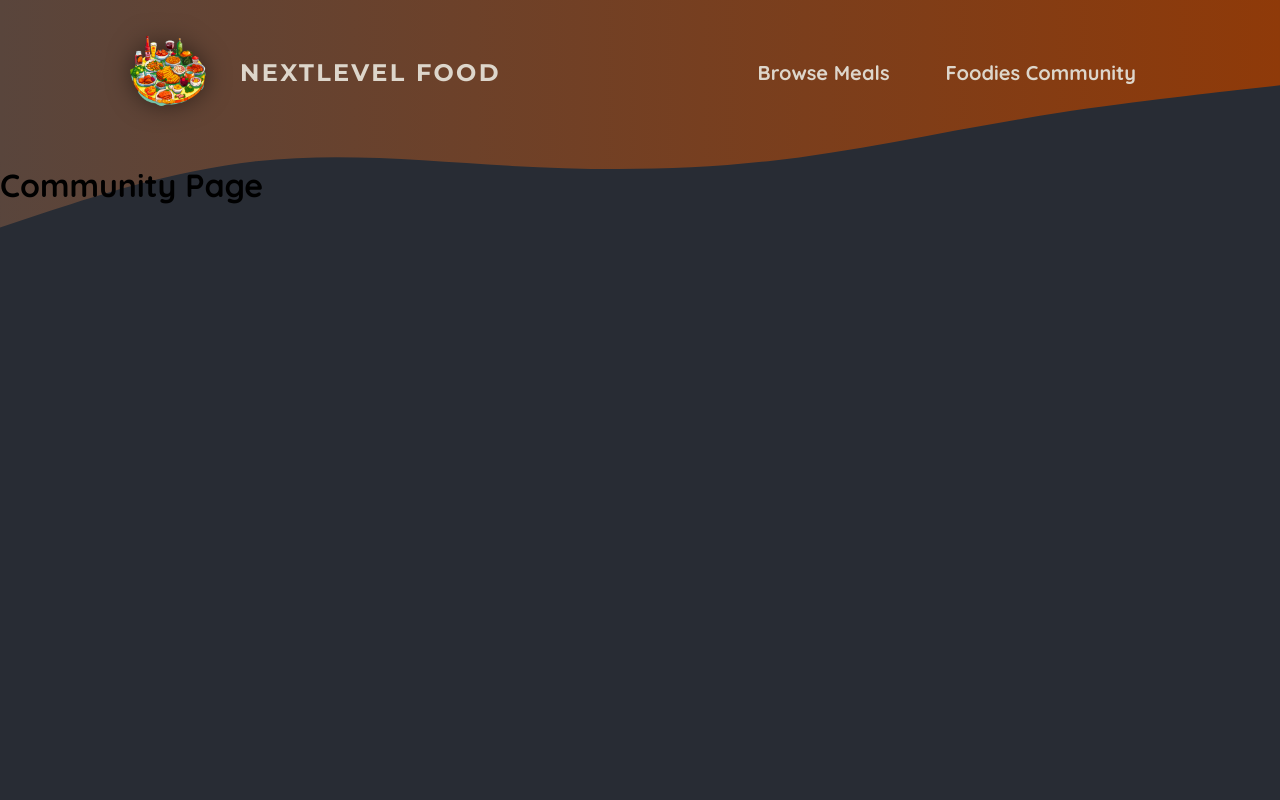
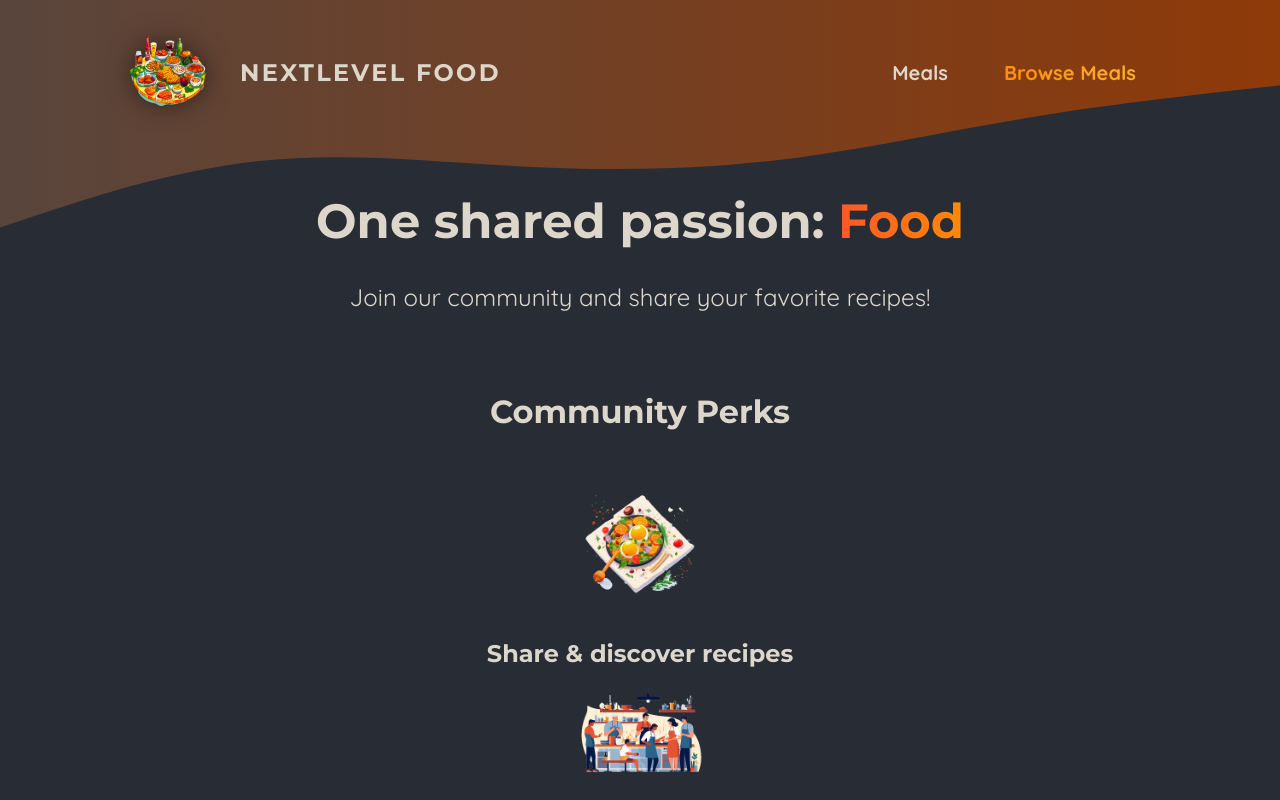
Before and after one commit to jxhnkndl/nextlevel-food, a Next.js app: page /community in a window 1280 px wide. Shown: the top 800 px of the page. Built offline with nearby package versions, Linux system fonts and the light colour scheme.

Commit message:
split nav links into separate client components

```diff
--- a/app/community/page.js
+++ b/app/community/page.js
@@ -1,9 +1,40 @@
-import React from 'react'
+import Image from 'next/image';
+
+import mealIcon from '@/assets/icons/meal.png';
+import communityIcon from '@/assets/icons/community.png';
+import eventsIcon from '@/assets/icons/events.png';
+import classes from './page.module.css';
 
 export default function CommunityPage() {
   return (
-    <meal>
-      <h1>Community Page</h1>
-    </meal>
-  )
+    <>
+      <header className={classes.header}>
+        <h1>
+          One shared passion: <span className={classes.highlight}>Food</span>
+        </h1>
+        <p>Join our community and share your favorite recipes!</p>
+      </header>
+      <main className={classes.main}>
+        <h2>Community Perks</h2>
+
+        <ul className={classes.perks}>
+          <li>
+            <Image src={mealIcon} alt='A delicious meal' />
+            <p>Share & discover recipes</p>
+          </li>
+          <li>
+            <Image src={communityIcon} alt='A crowd of people, cooking' />
+            <p>Find new friends & like-minded people</p>
+          </li>
+          <li>
+            <Image
+              src={eventsIcon}
+              alt='A crowd of people at a cooking event'
+            />
+            <p>Participate in exclusive events</p>
+          </li>
+        </ul>
+      </main>
+    </>
+  );
 }
--- /dev/null
+++ b/app/community/page.module.css
@@ -0,0 +1,61 @@
+.header {
+  gap: 3rem;
+  margin: 3rem auto 5rem auto;
+  width: 90%;
+  max-width: 75rem;
+  color: #ddd6cb;
+  font-size: 1.5rem;
+  text-align: center;
+}
+
+.header h1 {
+  font-family: 'Montserrat', sans-serif;
+}
+
+.highlight {
+  background: linear-gradient(90deg, #f9572a, #ff8a05);
+  background-clip: text;
+  -webkit-background-clip: text;
+  -webkit-text-fill-color: transparent;
+}
+
+.main {
+  width: 90%;
+  max-width: 40rem;
+  margin: 0 auto;
+  text-align: center;
+}
+
+.main h2 {
+  font-family: 'Montserrat', sans-serif;
+  font-size: 2rem;
+  margin-bottom: 3rem;
+  color: #ddd6cb;
+}
+
+.perks {
+  list-style: none;
+  margin: 3rem 0;
+  padding: 0;
+}
+
+.perks li {
+  display: flex;
+  flex-direction: column;
+  align-items: center;
+  gap: 2rem;
+}
+
+.perks img {
+  width: 8rem;
+  height: 8rem;
+  object-fit: contain;
+}
+
+.perks p {
+  font-family: 'Montserrat', sans-serif;
+  font-size: 1.5rem;
+  font-weight: bold;
+  margin: 0;
+  color: #ddd6cb;
+}
--- a/components/main-header/main-header.js
+++ b/components/main-header/main-header.js
@@ -1,11 +1,17 @@
+'use client';
+
 import Link from 'next/link';
 import Image from 'next/image';
 
 import MainHeaderBackground from './main-header-background';
 import logoImg from '@/assets/logo.png';
 import styles from './main-header.module.css';
+import { usePathname } from 'next/navigation';
+import NavLink from './nav-link';
 
 export default function MainHeader() {
+  const path = usePathname();
+
   return (
     <>
       <MainHeaderBackground />
@@ -15,13 +21,14 @@
           NextLevel Food
         </Link>
 
+        {/* The NavLink component is a client component; by splitting the nav links into separate components, they can use client side JavaScript WITHOUT converting the entire mainHeader component into a client component. */}
         <nav className={styles.nav}>
           <ul>
             <li>
-              <Link href='/meals'>Browse Meals</Link>
+              <NavLink href='/meals'>Meals</NavLink>
             </li>
             <li>
-              <Link href='/community'>Foodies Community</Link>
+              <NavLink href='/community'>Browse Meals</NavLink>
             </li>
           </ul>
         </nav>
--- a/components/main-header/main-header.module.css
+++ b/components/main-header/main-header.module.css
@@ -21,30 +21,6 @@
   font-size: 1.25rem;
 }
 
-.nav a {
-  text-decoration: none;
-  color: #ddd6cb;
-  font-weight: bold;
-  padding: 0.5rem 1rem;
-  border-radius: 0.5rem;
-}
-
-.nav a:hover,
-.nav a:active {
-  background: linear-gradient(90deg, #ff8a05, #f9b331);
-  background-clip: text;
-  -webkit-background-clip: text;
-  -webkit-text-fill-color: transparent;
-  text-shadow: 0 0 18px rgba(248, 190, 42, 0.8);
-}
-
-.active {
-  background: linear-gradient(90deg, #ff8a05, #f9b331);
-  background-clip: text;
-  -webkit-background-clip: text;
-  -webkit-text-fill-color: transparent;
-}
-
 .logo {
   display: flex;
   align-items: center;
--- /dev/null
+++ b/components/main-header/nav-link.js
@@ -0,0 +1,21 @@
+'use client';
+
+import Link from 'next/link';
+import { usePathname } from 'next/navigation';
+
+import styles from './nav-link.module.css';
+
+export default function NavLink({ href, children }) {
+  const path = usePathname();
+
+  return (
+    // Check if path starts with href value
+    <Link
+      href='/meals'
+      className={
+        path.startsWith(href) ? `${styles.link} ${styles.active}` : styles.link
+      }>
+      {children}
+    </Link>
+  );
+}
--- /dev/null
+++ b/components/main-header/nav-link.module.css
@@ -0,0 +1,23 @@
+.link {
+  text-decoration: none;
+  color: #ddd6cb;
+  font-weight: bold;
+  padding: 0.5rem 1rem;
+  border-radius: 0.5rem;
+}
+
+.link:hover,
+.link:active {
+  background: linear-gradient(90deg, #ff8a05, #f9b331);
+  background-clip: text;
+  -webkit-background-clip: text;
+  -webkit-text-fill-color: transparent;
+  text-shadow: 0 0 18px rgba(248, 190, 42, 0.8);
+}
+
+.active {
+  background: linear-gradient(90deg, #ff8a05, #f9b331);
+  background-clip: text;
+  -webkit-background-clip: text;
+  -webkit-text-fill-color: transparent;
+}
```
